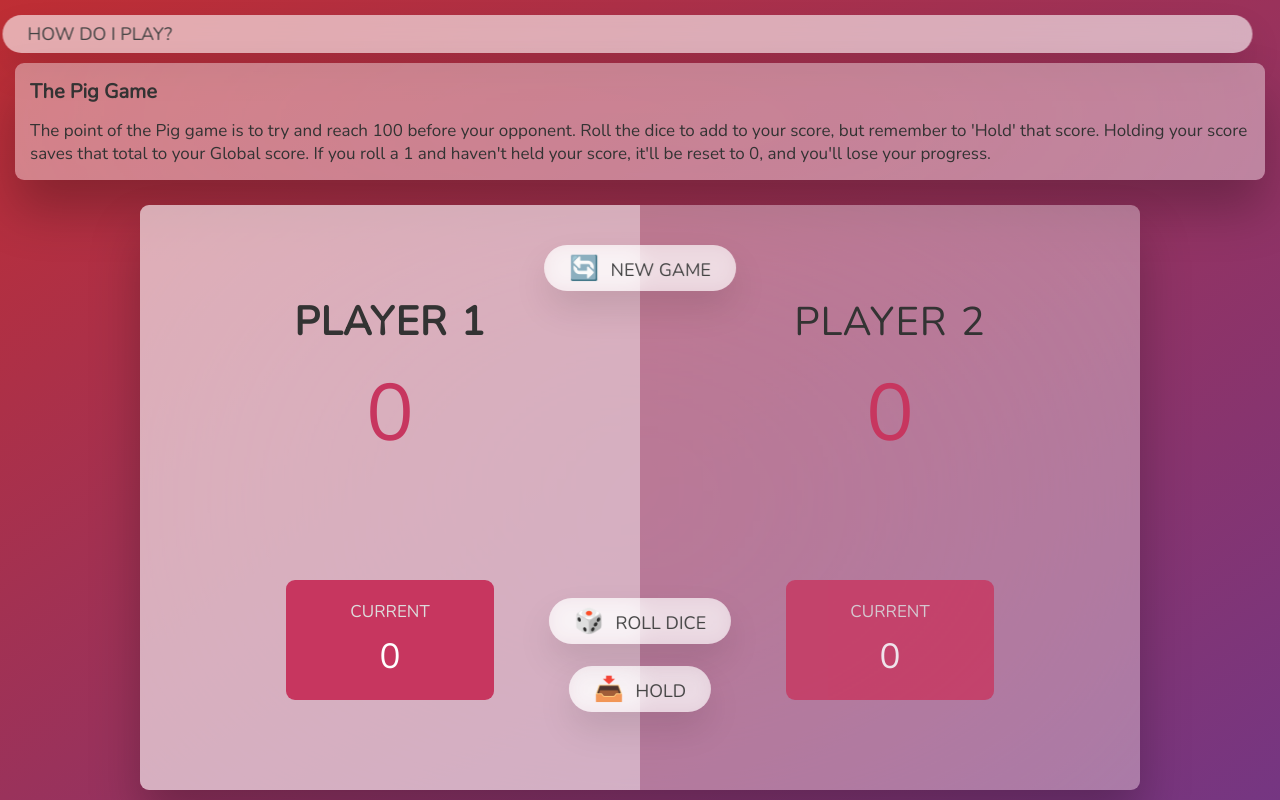
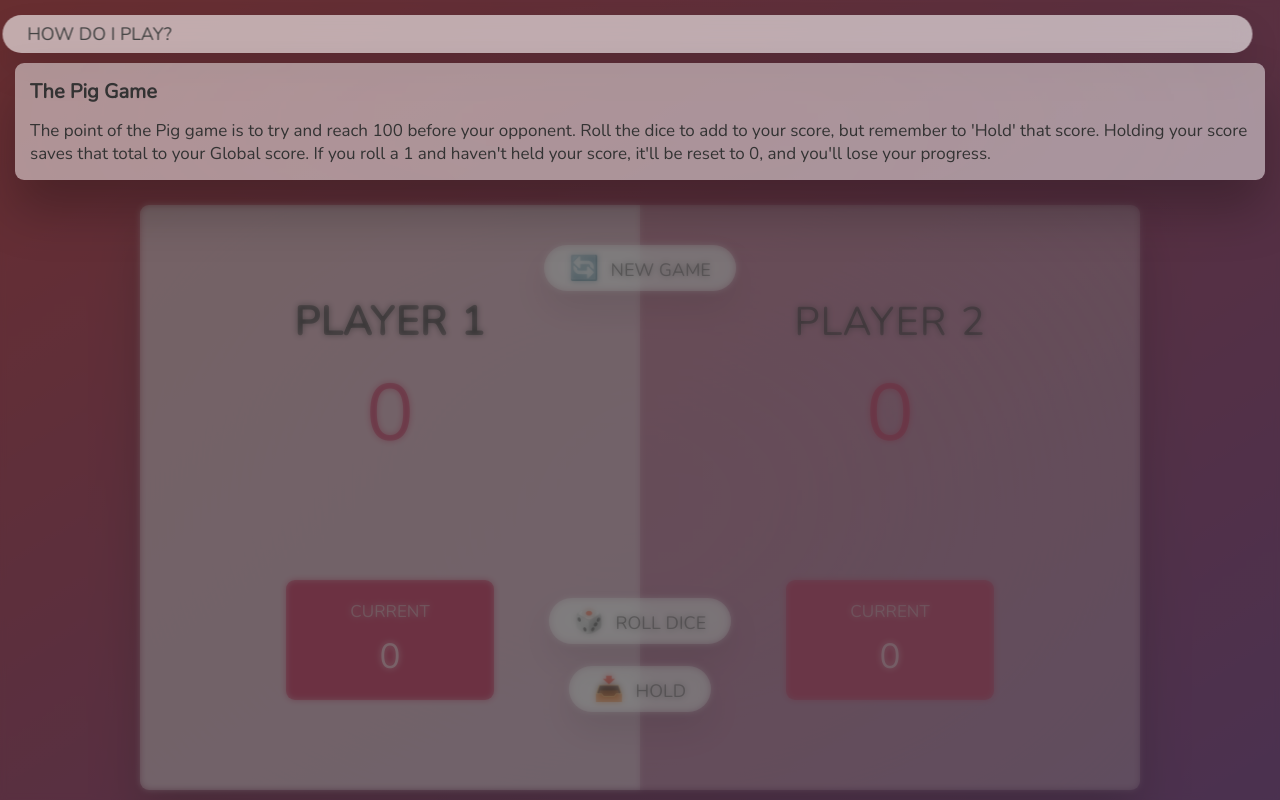
Before and after one commit to Vestivian/Pig-Game-Project, a plain HTML site: page index.html in a window 1280 px wide. Both pictures are taken after a click on the button "HOW DO I PLAY?". Shown: the top 800 px of the page. Drawn offline with nearby package versions, Linux system fonts and the light colour scheme.

Commit message:
Feature: Complete Modal Window for instructions

```diff
--- a/index.html
+++ b/index.html
@@ -11,7 +11,7 @@
     <header>
       <button class="btn--styling btn--instructions">How do I play?</button>
       <!-- don't forget to add the hidden class back -->
-      <div class="modal">
+      <div class="modal hidden">
         <h1>The Pig Game</h1>
         <button class="btn--close-modal btn--styling">&times;</button>
         <br />
--- a/script.js
+++ b/script.js
@@ -14,7 +14,32 @@ const diceElement = document.querySelector(`.dice`);
 const btnNew = document.querySelector(`.btn--new`);
 const btnRoll = document.querySelector(`.btn--roll`);
 const btnHold = document.querySelector(`.btn--hold`);
-//const btnInstruct = document.querySelector //they're classes both of them
+const btnOpen = document.querySelector(`.btn--instructions`);
+const btnClose = document.querySelector(`.btn--close-modal`);
+
+const modal = document.querySelector(`.modal`);
+const overlay = document.querySelector(`.overlay`);
+
+//Instruction modal
+const openCloseModal = function () {
+  modal.classList.toggle(`hidden`);
+  overlay.classList.toggle(`hidden`);
+};
+
+//Traditional open and close
+btnOpen.addEventListener(`click`, openCloseModal);
+btnClose.addEventListener(`click`, openCloseModal);
+
+//Hit Escape to close
+document.addEventListener(`keydown`, function (event) {
+  if (event.key === `Escape` && !modal.classList.contains(`hidden`)) {
+    openCloseModal();
+  }
+});
+
+//Close by pressing anywhere on the overlay
+
+overlay.addEventListener(`click`, openCloseModal);
 
 //Starting Set-up
 
--- a/style.css
+++ b/style.css
@@ -45,12 +45,14 @@ main {
 }
 
 .modal {
+  background-color: rgba(255, 255, 255, 0.488);
   padding: 1.5rem;
 }
 
 .btn--instructions,
 .modal {
   margin: 0.5rem;
+  z-index: 10;
 }
 
 main {
@@ -59,11 +61,11 @@ main {
   height: 60rem;
   overflow: hidden;
   display: flex;
+  background-color: rgba(255, 255, 255, 0.35);
 }
 
 .modal,
 main {
-  background-color: rgba(255, 255, 255, 0.35);
   backdrop-filter: blur(200px);
   filter: blur();
   box-shadow: 0 3rem 5rem rgba(0, 0, 0, 0.25);
@@ -97,8 +99,7 @@ main {
   margin-bottom: auto;
 }
 
-.player--active,
-.modal {
+.player--active {
   background-color: rgba(255, 255, 255, 0.4);
 }
 .player--active .name {
@@ -196,7 +197,9 @@ main {
   box-shadow: 0 1rem 2rem rgba(0, 0, 0, 0.15);
 }
 
-.btn:focus {
+.btn:focus,
+.btn--instructions:focus,
+.btn--close-modal:focus {
   outline: none;
 }
 
@@ -231,5 +234,5 @@ main {
   height: 100%;
   opacity: 0.6;
   backdrop-filter: blur(3px);
-  z-index: 2;
+  z-index: 5;
 }
```
